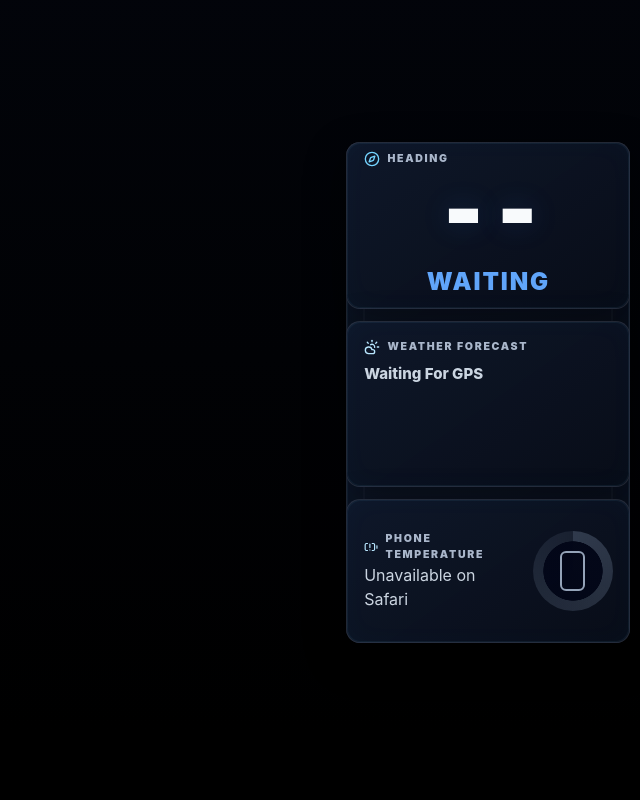
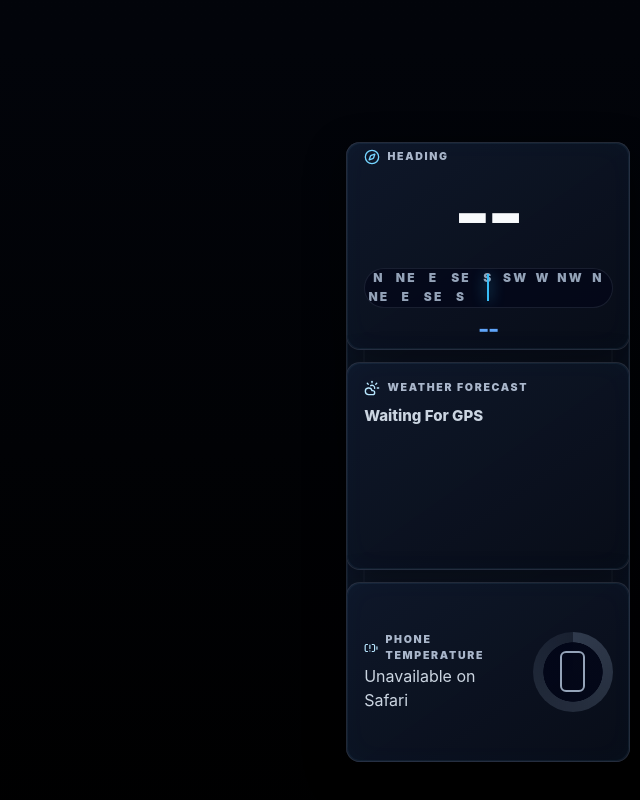
Before and after one commit to yuvarajbhatta/dashboard, a React (Vite) app: page / in a window 1280 px wide. Shown: the part 932-1732 px from the top of the page, without its empty margins (640-1280 px from the left). Before the commit the page ends 1663 px from the top, so only its background shows below. Built offline with nearby package versions, Linux system fonts and the light colour scheme.

Commit message:
Edited compass view

```diff
--- a/src/components/DashboardInfoCards.tsx
+++ b/src/components/DashboardInfoCards.tsx
@@ -6,8 +6,30 @@ export function HeadingCard({ heading, label }: { heading: number | null; label:
   return (
     <section className="cockpit-panel info-card heading-card">
       <div className="panel-kicker"><Compass className="h-4 w-4 text-sky-300" />Heading</div>
-      <div className="heading-value">{value === null ? '--' : `${value}°`}</div>
-      <div className="heading-direction">{value === null ? 'Waiting' : label}</div>
+      <div className="tesla-compass-card">
+        <div className="tesla-compass-direction">
+          {value === null ? '--' : label}
+        </div>
+
+        <div className="tesla-compass-window">
+          <div
+            className="tesla-compass-tape"
+            style={{
+              transform: `translateX(calc(-${value ?? 0} / 360 * var(--compass-loop-width)))`
+            }}
+          >
+            {['N', 'NE', 'E', 'SE', 'S', 'SW', 'W', 'NW', 'N', 'NE', 'E', 'SE', 'S'].map((direction, index) => (
+              <span key={`${direction}-${index}`}>{direction}</span>
+            ))}
+          </div>
+
+          <div className="tesla-compass-center-line" />
+        </div>
+
+        <div className="tesla-compass-angle">
+          {value === null ? '--' : `${value}°`}
+        </div>
+      </div>
     </section>
   );
 }
--- a/src/styles/index.css
+++ b/src/styles/index.css
@@ -2927,3 +2927,63 @@ body,
     gap: 0.46rem !important;
   }
 }
+
+.tesla-compass-card {
+  height: 100%;
+  display: grid;
+  grid-template-rows: auto 1fr auto;
+  align-items: center;
+  gap: 0.45rem;
+}
+
+.tesla-compass-direction {
+  color: #f8fafc;
+  font-family: 'Orbitron', 'Rajdhani', Inter, sans-serif;
+  font-size: clamp(2.2rem, 5vw, 4.2rem);
+  font-weight: 800;
+  text-align: center;
+}
+
+.tesla-compass-window {
+  position: relative;
+  width: 100%;
+  height: 2.5rem;
+  overflow: hidden;
+  border-radius: 999px;
+  background: rgba(2, 6, 23, 0.65);
+  border: 1px solid rgba(148, 163, 184, 0.14);
+}
+
+.tesla-compass-tape {
+  height: 100%;
+  display: grid;
+  grid-template-columns: repeat(9, 1fr);
+  align-items: center;
+}
+
+.tesla-compass-tape span {
+  text-align: center;
+  color: #94a3b8;
+  font-size: 0.75rem;
+  font-weight: 900;
+  letter-spacing: 0.18em;
+}
+
+.tesla-compass-center-line {
+  position: absolute;
+  left: 50%;
+  top: 0.35rem;
+  bottom: 0.35rem;
+  width: 2px;
+  background: #38bdf8;
+  transform: translateX(-50%);
+  box-shadow: 0 0 14px rgba(56, 189, 248, 0.85);
+}
+
+.tesla-compass-angle {
+  color: #60a5fa;
+  font-family: 'Orbitron', 'Rajdhani', Inter, sans-serif;
+  font-size: 1.2rem;
+  font-weight: 800;
+  text-align: center;
+}
```
